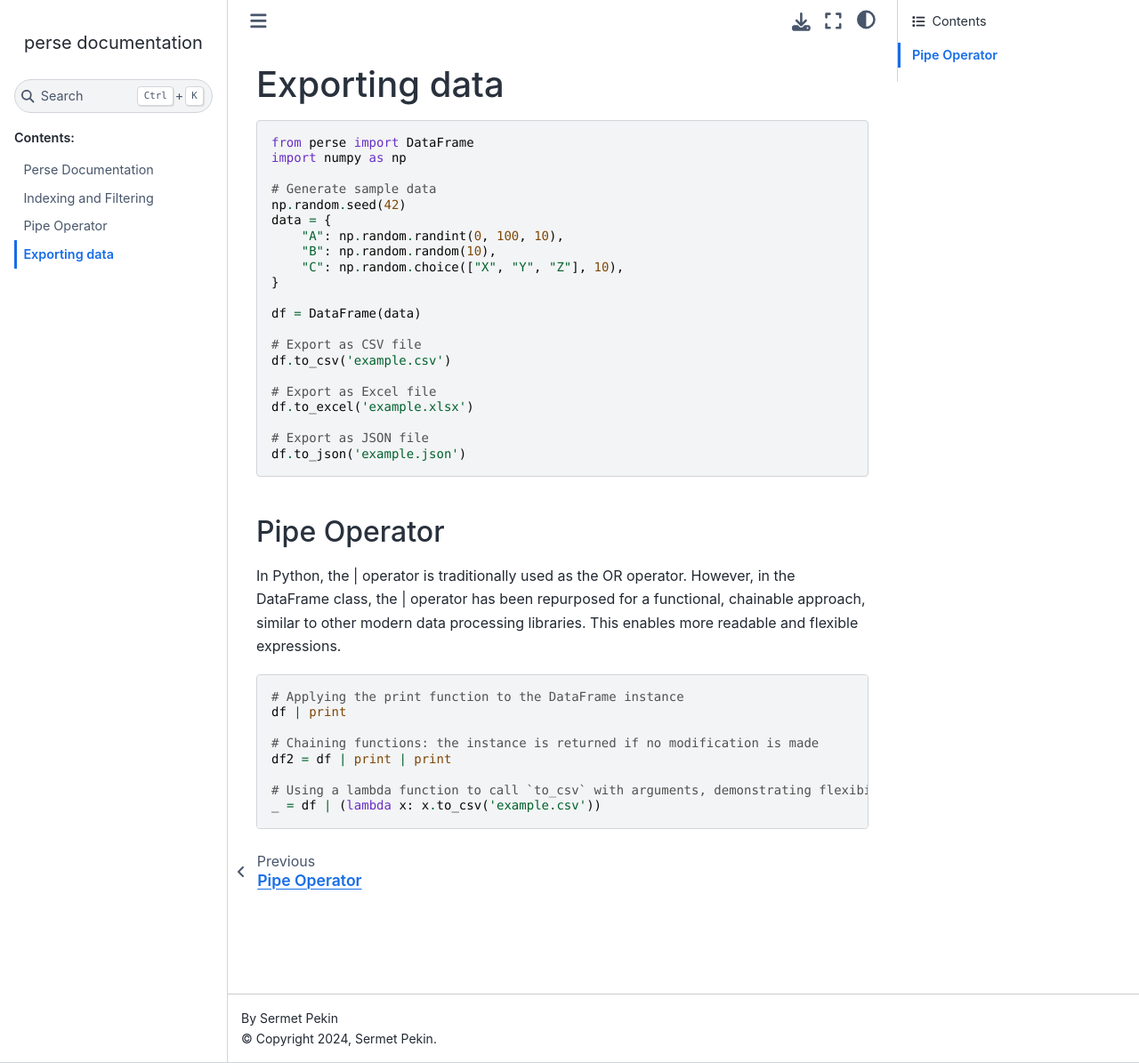
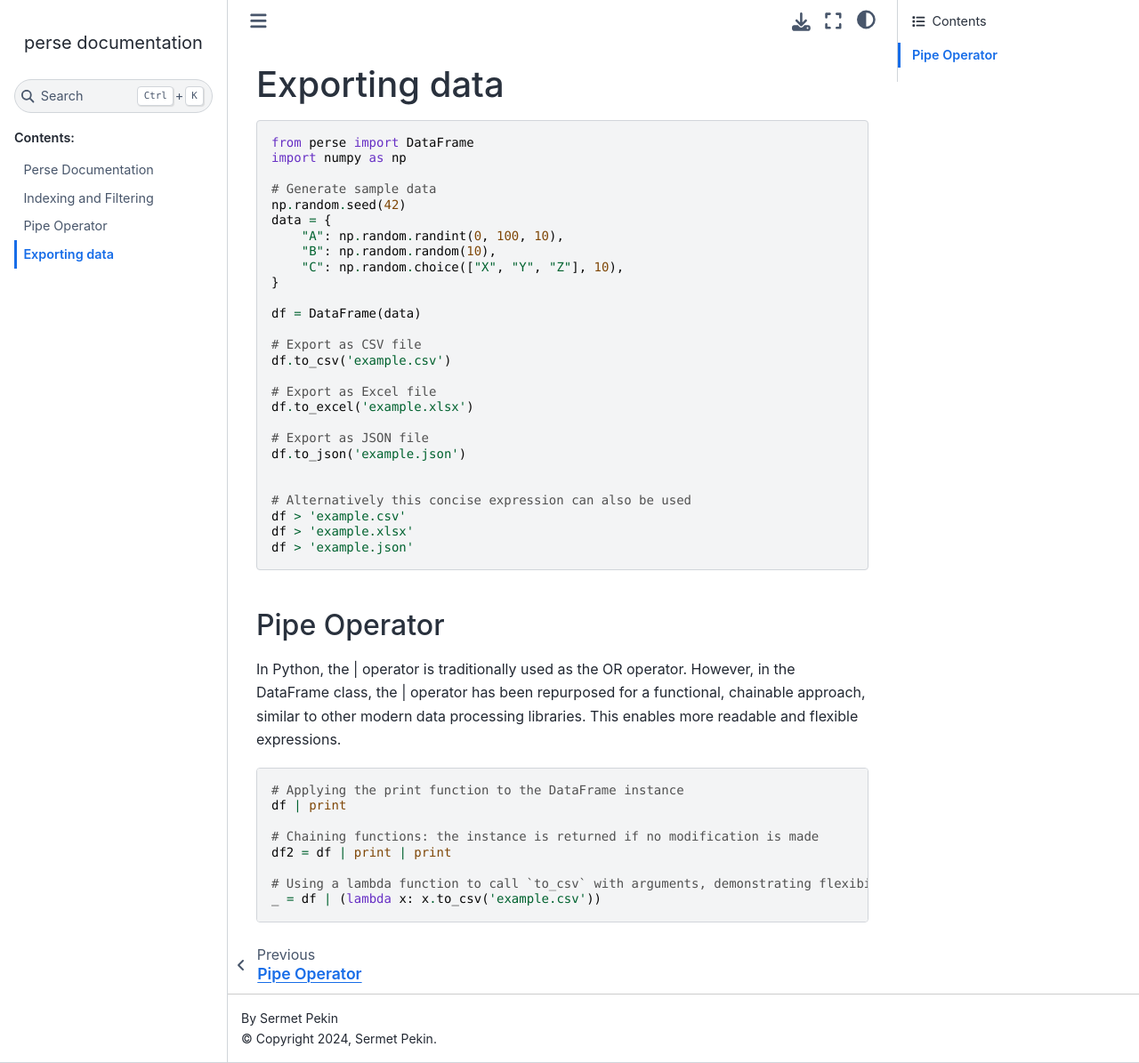
Before and after one commit to SermetPekin/perse, a Sphinx documentation site: the page built from docs/source/export.rst, in a window 1280 px wide and 1195 px high. Shown: the whole window at 89% size. Built offline with Sphinx 7.4.7 and the Sphinx Book theme 1.1.4, drawn with Linux system fonts in a browser that asks for light colours.

Commit message:
Update export.rst

```diff
--- a/docs/source/export.rst
+++ b/docs/source/export.rst
@@ -28,6 +28,10 @@ Exporting data
     df.to_json('example.json')
 
 
+    # Alternatively this concise expression can also be used
+    df > 'example.csv'
+    df > 'example.xlsx'
+    df > 'example.json'
 
 
 Pipe Operator
```
